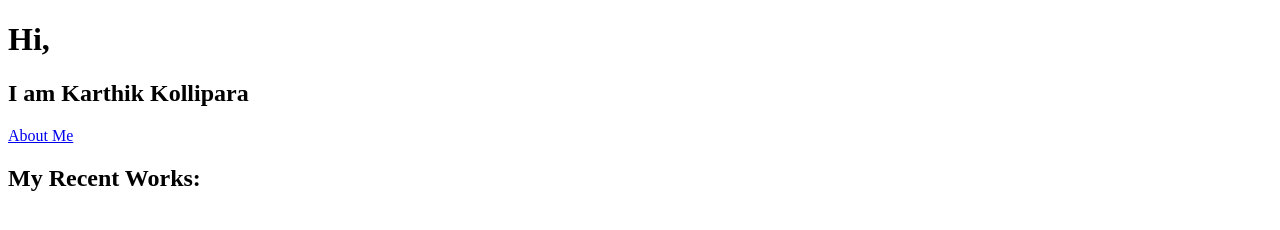
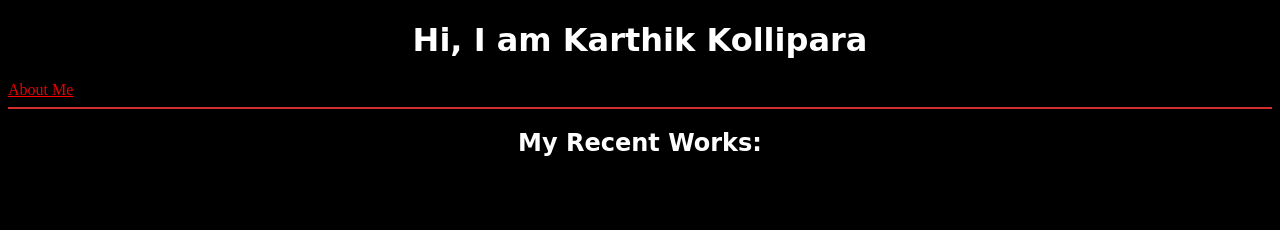
Before and after one commit to kingk110602/Portfolio, a plain HTML site: page index.html in a window 1280 px wide. Drawn offline with Linux system fonts and the light colour scheme.

Commit message:
Add files via upload

```diff
--- a/index.html
+++ b/index.html
@@ -4,15 +4,14 @@
     <meta charset="UTF-8">
     <meta name="viewport" content="width=device-width, initial-scale=1.0">
     <title>Karthik Kollipara</title>
+    <link rel="stylesheet" href="./indexcss.css"/>
 </head>
 <body>
-    <h1>Hi,</h1>
-       <h2> I am Karthik Kollipara
-    </h2>
 
-
-    <a href="./resume.html">About Me</a>
-    <h2>My Recent Works:</h2>
+    <h1 class="abc">Hi, I am Karthik Kollipara</h1>
+    <a  href="../resume.html">About Me</a>
+    <hr color="#d32f2f"/>
+    <h2 class="abc">My Recent Works:</h2>
 
 </body>
 </html>
--- /dev/null
+++ b/indexcss.css
@@ -0,0 +1,13 @@
+.abc{
+    color: white;
+    font-family: cursive;
+    text-align: center;
+}
+html{
+    background-color: black;
+}
+a{
+    color: rgba(255, 0, 0, 0.9);
+    text-decoration-color: red;
+
+}
```
